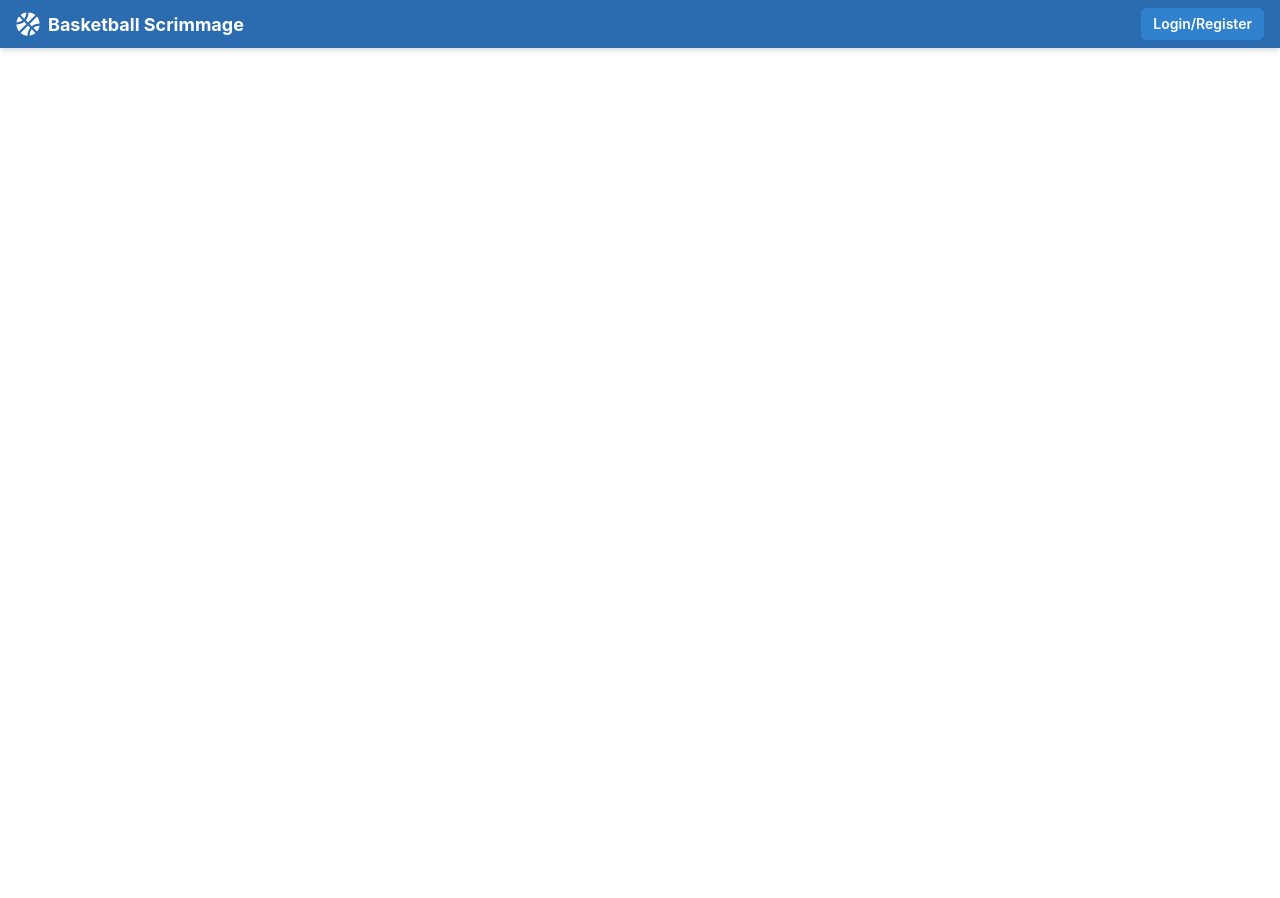
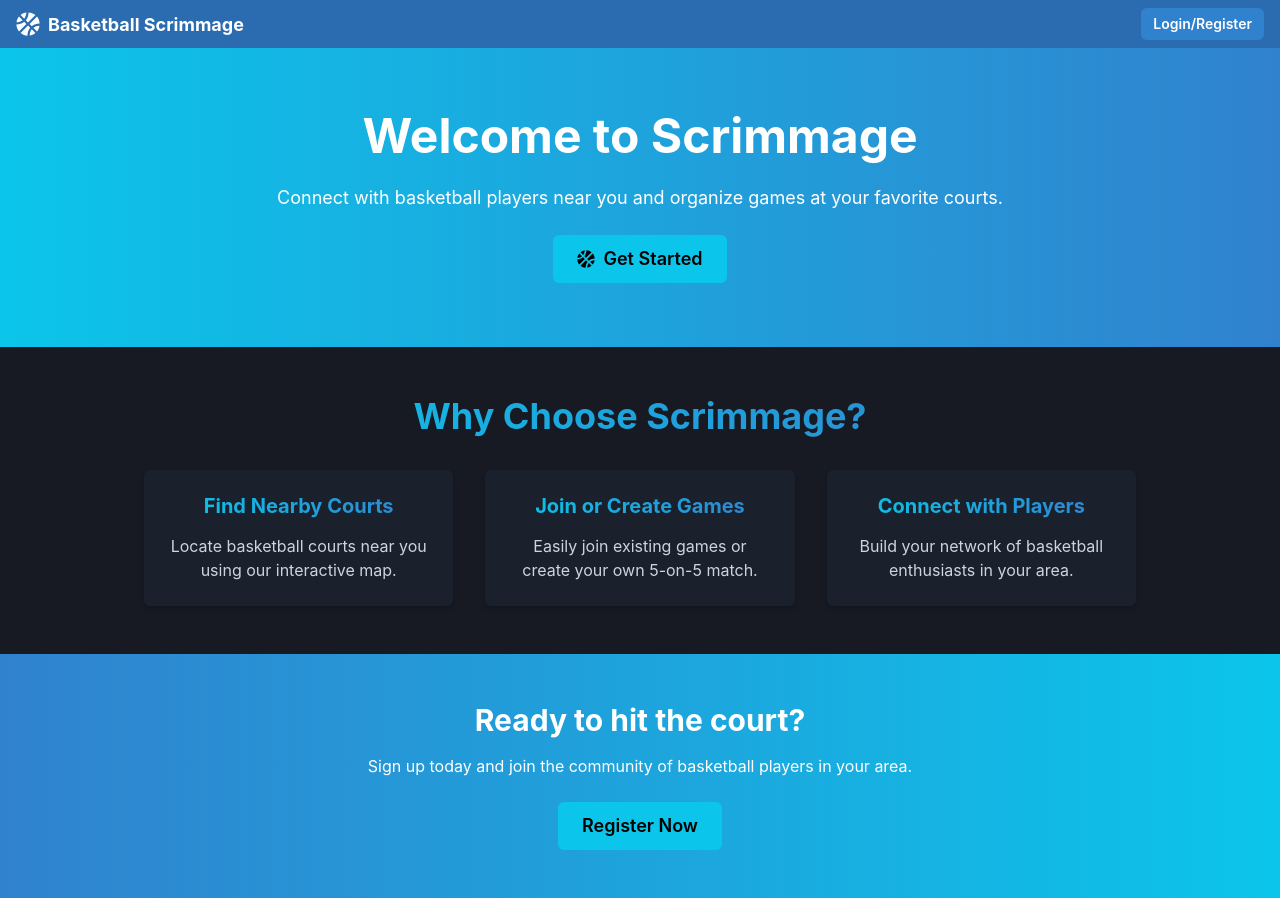
Before and after one commit to chrisk320/scrimmage_app, a React (Vite) app in the folder frontend/: page / in a window 1280 px wide. Before the commit the page ends 800 px from the top, so only its background shows below. Built offline with nearby package versions, Linux system fonts and the light colour scheme.

Commit message:
add home page

```diff
--- a/frontend/src/App.jsx
+++ b/frontend/src/App.jsx
@@ -3,6 +3,7 @@ import { Routes, Route } from "react-router-dom";
 import Navbar from "./components/Navbar.jsx";
 import LoginPage from "./pages/LoginPage.jsx";
 import Register from "./pages/Register.jsx";
+import HomePage from "./pages/HomePage.jsx";
 
 function App() {
 
@@ -12,6 +13,7 @@ function App() {
       <Routes>
         <Route path="/register" element={<Register />} />
         <Route path="/login" element={<LoginPage />} />
+        <Route path="/" element={<HomePage />} />
       </Routes>
     </>
   )
--- a/frontend/src/components/Navbar.jsx
+++ b/frontend/src/components/Navbar.jsx
@@ -1,6 +1,7 @@
 import React from "react";
-import { Box, Button, Flex, Spacer, Text, HStack, Link } from "@chakra-ui/react";
+import { Box, Button, Flex, Spacer, Text, HStack } from "@chakra-ui/react";
 import { FaBasketballBall } from "react-icons/fa";
+import { Link } from "react-router-dom";
 
 const Navbar = () => {
     return (
@@ -17,7 +18,7 @@ const Navbar = () => {
                 <Spacer />
 
                 <HStack spacing={4}>
-                    <Link>
+                    <Link to={"/login"}>
                         <Button colorScheme="blue" variant="solid" size="sm">
                             Login/Register
                         </Button>
--- a/frontend/src/pages/HomePage.jsx
+++ b/frontend/src/pages/HomePage.jsx
@@ -0,0 +1,119 @@
+import {
+    Box,
+    Button,
+    Container,
+    Heading,
+    SimpleGrid,
+    Text,
+    VStack,
+  } from "@chakra-ui/react";
+  import { FaBasketballBall } from "react-icons/fa";
+  import { Link } from "react-router-dom";
+
+  const HomePage = () => {
+    return (
+      <Box bg="gray.900" py={8} color="white" mt={0} pt={0} pb={0}>
+        {/* Hero Section */}
+        <Box
+          bgGradient="linear(to-r, cyan.400, blue.500)"
+          py={16}
+          textAlign="center"
+        >
+          <Container maxW="container.lg">
+            <VStack spacing={6}>
+              <Heading as="h1" size="2xl" fontWeight="bold">
+                Welcome to Scrimmage
+              </Heading>
+              <Text fontSize="lg">
+                Connect with basketball players near you and organize games at
+                your favorite courts.
+              </Text>
+              <Button
+                as={Link}
+                to="/login"
+                colorScheme="cyan"
+                size="lg"
+                leftIcon={<FaBasketballBall />}
+              >
+                Get Started
+              </Button>
+            </VStack>
+          </Container>
+        </Box>
+
+        {/* Features Section */}
+        <Container maxW="container.lg" py={12}>
+          <Heading
+            as="h2"
+            size="xl"
+            textAlign="center"
+            mb={8}
+            bgGradient="linear(to-r, cyan.400, blue.500)"
+            bgClip="text"
+          >
+            Why Choose Scrimmage?
+          </Heading>
+          <SimpleGrid columns={{ base: 1, md: 3 }} spacing={8}>
+            <FeatureCard
+              title="Find Nearby Courts"
+              description="Locate basketball courts near you using our interactive map."
+            />
+            <FeatureCard
+              title="Join or Create Games"
+              description="Easily join existing games or create your own 5-on-5 match."
+            />
+            <FeatureCard
+              title="Connect with Players"
+              description="Build your network of basketball enthusiasts in your area."
+            />
+          </SimpleGrid>
+        </Container>
+
+        {/* Call to Action */}
+        <Box bgGradient="linear(to-r, blue.500, cyan.400)" py={12} textAlign="center">
+          <Heading as="h2" size="lg">
+            Ready to hit the court?
+          </Heading>
+          <Text mt={4}>
+            Sign up today and join the community of basketball players in your
+            area.
+          </Text>
+          <Button
+            as={Link}
+            to="/login"
+            mt={6}
+            colorScheme="cyan"
+            size="lg"
+          >
+            Register Now
+          </Button>
+        </Box>
+      </Box>
+    );
+  };
+
+  // Feature Card Component
+  const FeatureCard = ({ title, description }) => (
+    <Box
+      bg="gray.800"
+      p={6}
+      borderRadius="md"
+      boxShadow="md"
+      textAlign="center"
+      transition="all 0.3s"
+      _hover={{ transform: "scale(1.05)", boxShadow: "lg" }}
+    >
+      <Heading
+        as="h3"
+        size="md"
+        mb={4}
+        bgGradient="linear(to-r, cyan.400, blue.500)"
+        bgClip="text"
+      >
+        {title}
+      </Heading>
+      <Text color="gray.300">{description}</Text>
+    </Box>
+  );
+
+  export default HomePage;
```
Also changed, not shown: frontend/src/pages/LoggedInHomePage.jsx (added, +44 -0 lines).
